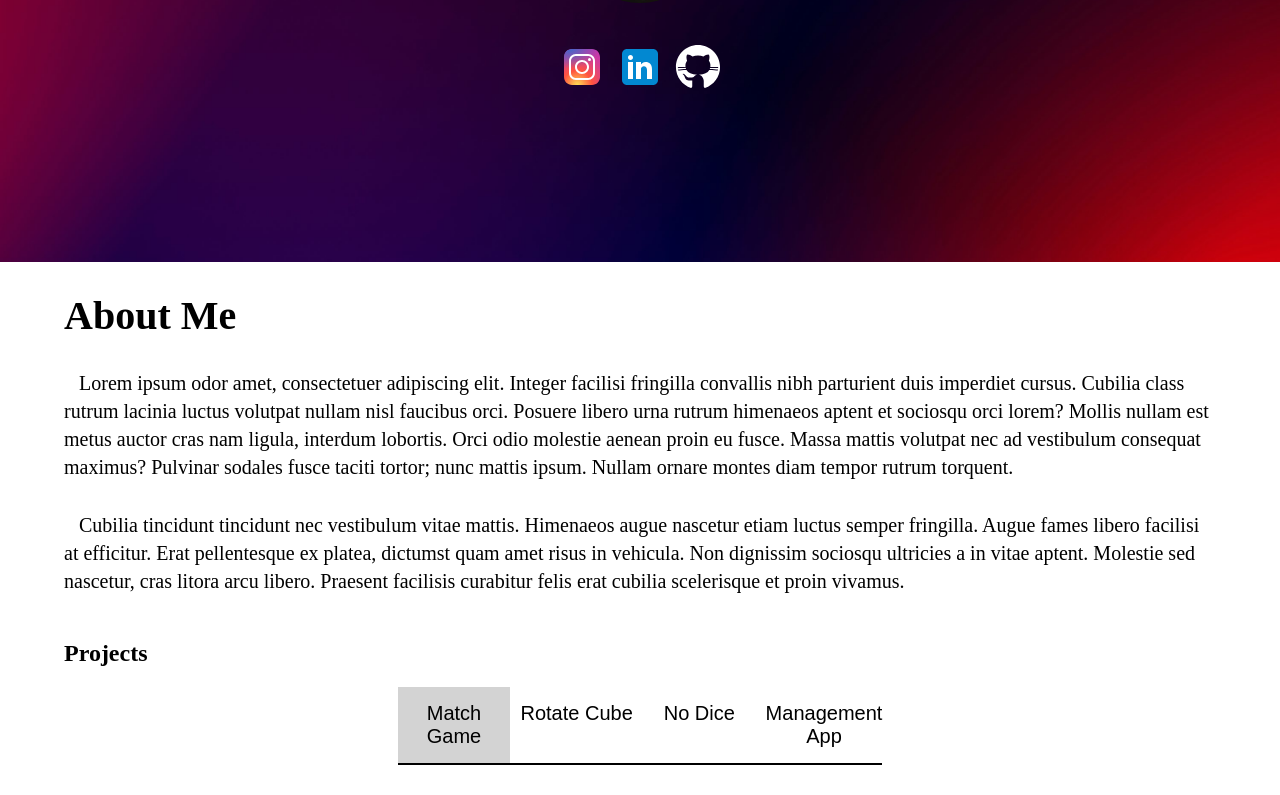
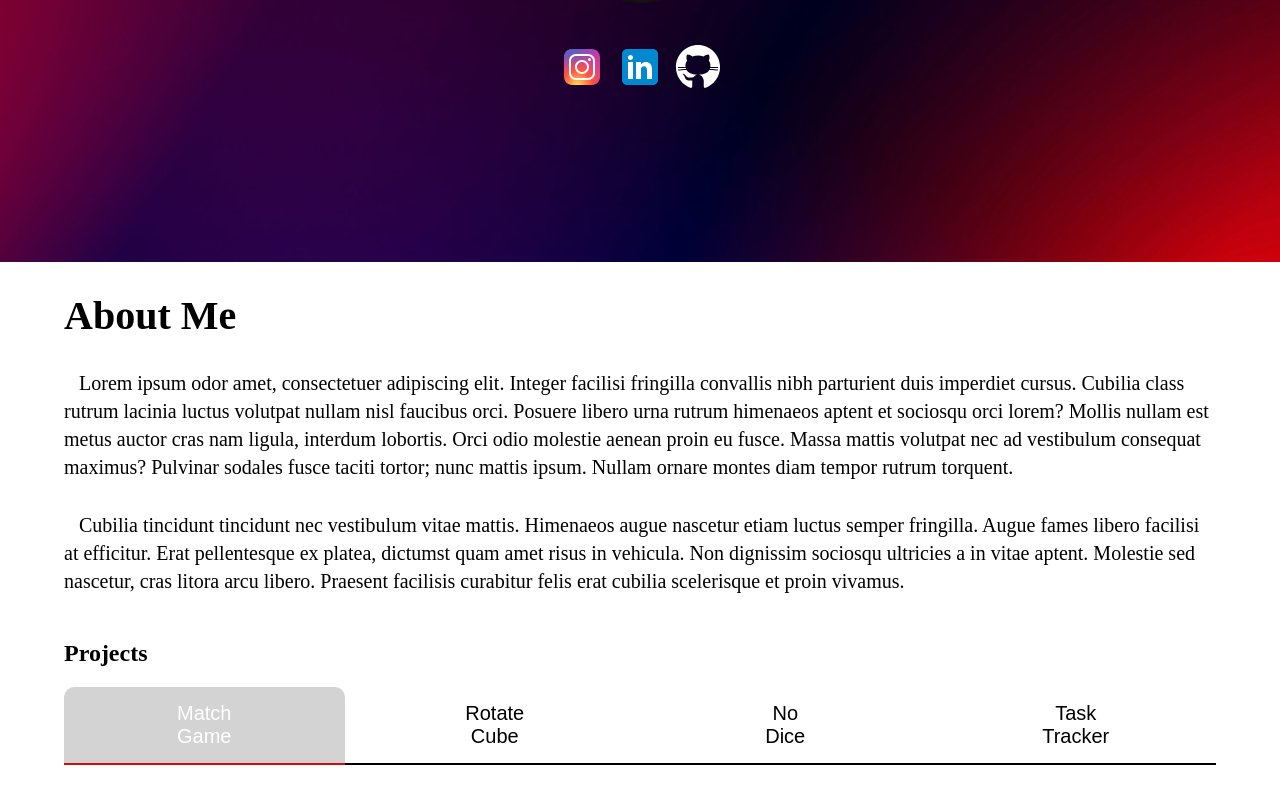
Before and after one commit to worldOfVerdure/Portfolio, a React (Vite) app: page / in a window 1280 px wide. Shown: the part 418-1213 px from the top of the page. Built offline with nearby package versions, Linux system fonts and the light colour scheme.

Commit message:
Complete NavButtons logic, introduce ProjectCard component

```diff
--- a/src/components/Projects/Projects.jsx
+++ b/src/components/Projects/Projects.jsx
@@ -50,9 +50,9 @@ export default function Projects() {
             }
           </ul>
         </ProjectNavTabs>
-        {/* <ProjectCard>
+        <ProjectCard>
 
-        </ProjectCard> */}
+        </ProjectCard>
       </MainProject>
     </ProjectSection>
   );
@@ -63,6 +63,10 @@ const MainProject = styled.main`
   flex-direction: column;
   gap: 1rem;
   width: fit-content;
+`;
+
+const ProjectCard = styled.article`
+
 `;
 
 const ProjectNavTabs = styled.nav`
@@ -91,13 +95,28 @@ const NavButton = styled.button`
       else
         return "transparent";
     }};
-    border: none;
-    font-size: clamp(1.6rem, calc(1.2rem + 1vw), 2rem);
-    padding: 1.5rem 0;
-  }
+  border: none;
+  border-bottom: ${props => {
+      if (props.$tabTitle === props.$currentSelected)
+        return ".2rem solid rgb(209, 10, 10)";
+      else
+        return "none";
+    }};
+  border-radius: 1rem 1rem 0 0;
+  color: ${props => {
+      if (props.$tabTitle === props.$currentSelected)
+        return "#fff";
+      else
+        return "#000";
+    }};
+  font-size: clamp(1.6rem, calc(1.2rem + 1vw), 2rem);
+  margin-bottom: -.2rem;
+  min-height: 100%;
+  padding: 1.5rem 0;
+  word-spacing: 50rem;
 
   &:hover {
-    cursor: hover;
+    cursor: pointer;
   }
 `;
 
@@ -113,22 +132,3 @@ const ProjectSection = styled.section`
     align-self: start;
   }
 `;
-
-
-/*
- & button {
-    background-color: ${props => {
-      if (props.$tabTitle === props.$currentSelected)
-        return "#D3D3D3";
-      else
-        return "transparent";
-    }};
-    border: none;
-    font-size: clamp(1.6rem, calc(1.2rem + 1vw), 2rem);
-    padding: 1.5rem 0;
-  }
-
-  & button:hover {
-    cursor: hover;
-  }
-*/
--- a/src/components/Projects/projectData.js
+++ b/src/components/Projects/projectData.js
@@ -21,7 +21,7 @@ const descriptions = [
   tempor. Varius congue magna ullamcorper aliquet consectetur faucibus.`
 ];
 
-export const PROJECT_TITLES = ["Match Game", "Rotate Cube", "No Dice", "Management App"];
+export const PROJECT_TITLES = ["Match Game", "Rotate Cube", "No Dice", "Task Tracker"];
 
 export const PROJECT_DATA = [
   {
```
